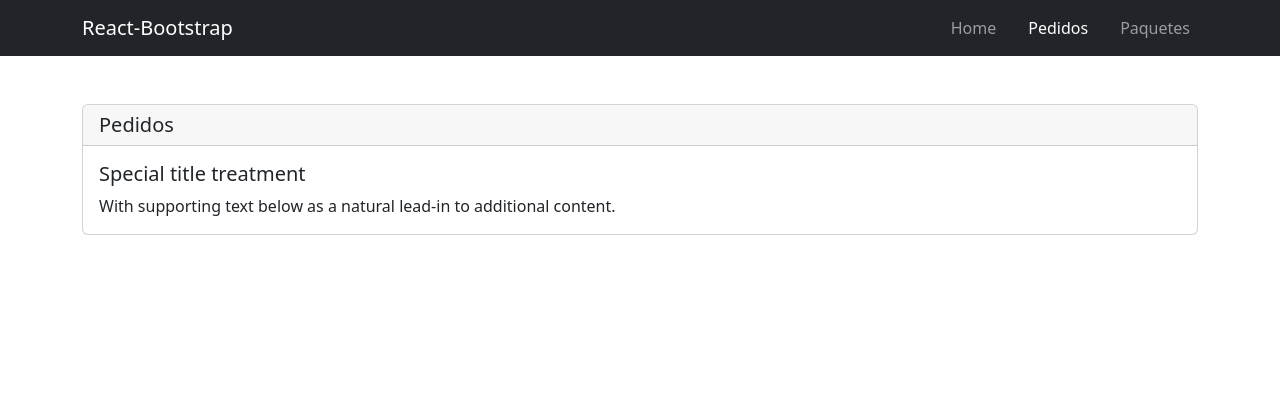
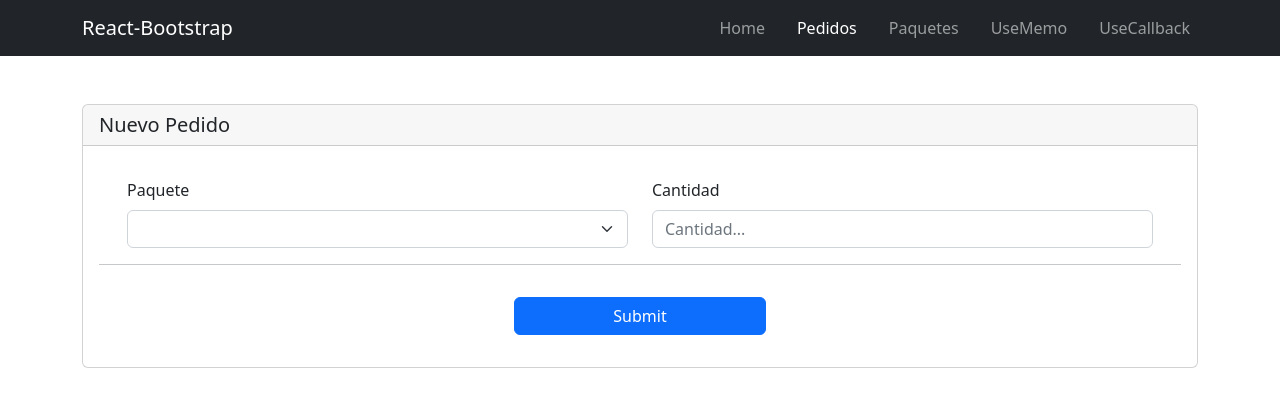
Before and after one commit to LuisLvlUp/ReactDic2022, a React (Create React App) app in the folder paqueteria/: page /pedidos in a window 1280 px wide. Shown: the top 406 px of the page. Built offline with nearby package versions, Linux system fonts and the light colour scheme.

Commit message:
UseRef, UseMemo, UseCallback

```diff
--- a/paqueteria/package.json
+++ b/paqueteria/package.json
@@ -3,6 +3,9 @@
   "version": "0.1.0",
   "private": true,
   "dependencies": {
+    "@fortawesome/fontawesome-svg-core": "^6.2.1",
+    "@fortawesome/free-solid-svg-icons": "^6.2.1",
+    "@fortawesome/react-fontawesome": "^0.2.0",
     "@testing-library/jest-dom": "^5.16.5",
     "@testing-library/react": "^13.4.0",
     "@testing-library/user-event": "^13.5.0",
--- a/paqueteria/src/components/Main/Main.jsx
+++ b/paqueteria/src/components/Main/Main.jsx
@@ -4,6 +4,8 @@ import { Home } from '../Home/Home'
 import Navigation from '../Navigation/Navigation';
 import { Paquetes } from '../Paquetes/Paquetes'
 import { Pedidos } from '../Pedidos/Pedidos'
+import { UseCallback } from '../UseCallback/UseCallback';
+import { UseMemo } from '../UseMemo/UseMemo';
 
 export const Main = () => {
 
@@ -16,7 +18,9 @@ export const Main = () => {
                 <Routes>
                     <Route path="/" element={<Home />} />
                     <Route path="/paquetes" element={<Paquetes paquetes={paquetes} setPaquetes={setPaquetes} />} />
-                    <Route path="/pedidos" element={<Pedidos />} />
+                    <Route path="/pedidos" element={<Pedidos paquetes={paquetes}/>} />
+                    <Route path="/usememo" element={<UseMemo/>} />
+                    <Route path="/usecallback" element={<UseCallback/>} />
                     <Route
                         path="*"
                         element={<Navigate to="/" replace />}
--- a/paqueteria/src/components/Navigation/Navigation.jsx
+++ b/paqueteria/src/components/Navigation/Navigation.jsx
@@ -20,6 +20,12 @@ const Navigation = () => {
                         <NavLink to="/paquetes" className='nav-link'>
                             Paquetes
                         </NavLink>
+                        <NavLink to="/usememo" className='nav-link'>
+                            UseMemo
+                        </NavLink>
+                        <NavLink to="/usecallback" className='nav-link'>
+                            UseCallback
+                        </NavLink>
                     </Nav>
                 </Navbar.Collapse>
             </Container>
--- a/paqueteria/src/components/Paquetes/Formulario.jsx
+++ b/paqueteria/src/components/Paquetes/Formulario.jsx
@@ -1,23 +1,24 @@
-import React from 'react'
+import React, { useRef } from 'react'
 
 export const Formulario = ({ paquetes, setPaquetes }) => {
 
+    const formRef = useRef(null)
+
     const handleSubmit = (event) => {
         event.preventDefault();
-        console.log(event.target.nombre.value);
-        console.log(event.target.peso.value);
 
         let paquete = {
             id: paquetes.length == 0 ? 1 : paquetes[paquetes.length - 1 ].id + 1,
             nombre: event.target.nombre.value,
-            peso: event.target.peso.value
+            peso: event.target.peso.value,
+            imagen: event.target.image.value,
         }
-
+        formRef.current.reset()
         setPaquetes( [ ...paquetes, paquete ] )
     }
 
     return (
-        <form onSubmit={handleSubmit}>
+        <form onSubmit={handleSubmit} ref={formRef}>
             <div className="row mt-3 mx-3">
                 <div className="col-6">
                     <div className="form-group">
@@ -31,6 +32,12 @@ export const Formulario = ({ paquetes, setPaquetes }) => {
                         <input type="number" className="form-control mt-2" id="peso" name='peso'  placeholder="Peso.." />
                     </div>
                 </div>
+                <div className="col-12 mt-3">
+                    <div className="form-group">
+                        <label htmlFor="image">Imagen</label>
+                        <input type="text" className="form-control mt-2" id="image" name='image'  placeholder="https://..." />
+                    </div>
+                </div>
             </div>
             <hr></hr>
             <div className="row justify-content-center">
--- a/paqueteria/src/components/Pedidos/Pedidos.jsx
+++ b/paqueteria/src/components/Pedidos/Pedidos.jsx
@@ -1,14 +1,64 @@
 import React from 'react'
+import { useEffect } from 'react';
+import { useState } from 'react';
 
-export const Pedidos = () => {
+export const Pedidos = ({ paquetes }) => {
+
+  const [detalle, setDetalle] = useState([])
+
+  const handleSubmit = (event) => {
+    event.preventDefault();
+
+    let paquete = {
+      paqueteID: event.target.paquete.value,
+      cantidad: event.target.cantidad.value
+    }
+
+    setDetalle([...detalle, paquete])
+  }
+
+  useEffect(() => {
+    console.log(detalle)
+  }, [detalle])
+
+
   return (
-    <div class="card">
-      <h5 class="card-header">
-        Pedidos
+    <div className="card">
+      <h5 className="card-header">
+        Nuevo Pedido
       </h5>
-      <div class="card-body">
-        <h5 class="card-title">Special title treatment</h5>
-        <p class="card-text">With supporting text below as a natural lead-in to additional content.</p>
+      <div className="card-body">
+        <form onSubmit={handleSubmit}>
+          <div className="row mt-3 mx-3">
+            <div className="col-6">
+              <div className="form-group">
+                <label htmlFor="paquete">Paquete</label>
+                <select id="paquete" name="paquete" className="form-select mt-2">
+                  {
+                    paquetes.map((paquete) => (
+                      <option key={paquete.id} value={paquete.id}>
+                        {paquete.nombre} ( {paquete.peso} lb )
+                      </option>
+                    ))
+                  }
+
+                </select>
+              </div>
+            </div>
+            <div className="col-6">
+              <div className="form-group">
+                <label htmlFor="cantidad">Cantidad</label>
+                <input type="number" className="form-control mt-2" id="cantidad" name='cantidad' placeholder="Cantidad..." />
+              </div>
+            </div>
+          </div>
+          <hr></hr>
+          <div className="row justify-content-center">
+            <div className="col-3">
+              <button type="submit" className="btn btn-primary w-100 my-3">Submit</button>
+            </div>
+          </div>
+        </form>
       </div>
     </div>
   )
--- /dev/null
+++ b/paqueteria/src/components/UseCallback/Todos.jsx
@@ -0,0 +1,16 @@
+import { memo } from "react";
+
+const Todos = ({ todos, addTodo }) => {
+  console.log("Todo renderizado");
+  return (
+    <>
+      <h2>My Todos</h2>
+      {todos.map((todo, index) => {
+        return <p key={index}>{todo}</p>;
+      })}
+      <button onClick={addTodo}>Add Todo</button>
+    </>
+  );
+};
+
+export default memo(Todos);
--- /dev/null
+++ b/paqueteria/src/components/UseCallback/UseCallback.jsx
@@ -0,0 +1,28 @@
+import React, { useState } from 'react'
+import { useCallback } from 'react';
+import Todos from './Todos';
+
+export const UseCallback = () => {
+
+    const [count, setCount] = useState(0);
+    const [todos, setTodos] = useState([]);
+
+    const increment = () => {
+        setCount((c) => c + 1);
+    };
+
+    const addTodo = useCallback(() => {
+        setTodos((t) => [...t, "New Todo"]);
+    }, [todos]);
+
+    return (
+        <>
+            <Todos todos={todos} addTodo={addTodo} />
+            <hr />
+            <div>
+                Count: {count}
+                <button onClick={increment}>+</button>
+            </div>
+        </>
+    )
+}
--- /dev/null
+++ b/paqueteria/src/components/UseMemo/UseMemo.jsx
@@ -0,0 +1,45 @@
+import React from 'react'
+import { useMemo } from 'react';
+import { useState } from 'react';
+
+export const UseMemo = () => {
+
+    const [count, setCount] = useState(0);
+    const [todos, setTodos] = useState([]);
+    const calculation = useMemo(() => expensiveCalculation(count), [count]);
+
+    const increment = () => {
+        setCount((c) => c + 1);
+    };
+    const addTodo = () => {
+        setTodos([...todos, "New Todo"]);
+    };
+
+    return (
+        <>
+            <div>
+                <h2>My Todos</h2>
+                {todos.map((todo, index) => {
+                    return <p key={index}>{todo}</p>;
+                })}
+                <button onClick={addTodo}>Add Todo</button>
+            </div>
+            <hr />
+            <div>
+                Count: {count}
+                <hr></hr>
+                <button onClick={increment}>+</button>
+                <h2>Expensive Calculation</h2>
+                {calculation}
+            </div>
+        </>
+    );
+}
+
+const expensiveCalculation = (num) => {
+    console.log("Calculating...");
+    for (let i = 0; i < 1000000000; i++) {
+        num += 1;
+    }
+    return num;
+};
```
Also changed, not shown: paqueteria/src/components/Paquetes/Tabla.jsx (+37 -1 lines), paqueteria/src/components/Pedidos/DetallePedido.jsx (added, +44 -0 lines), 1 other file (tests, documents, lock files or other folders).
